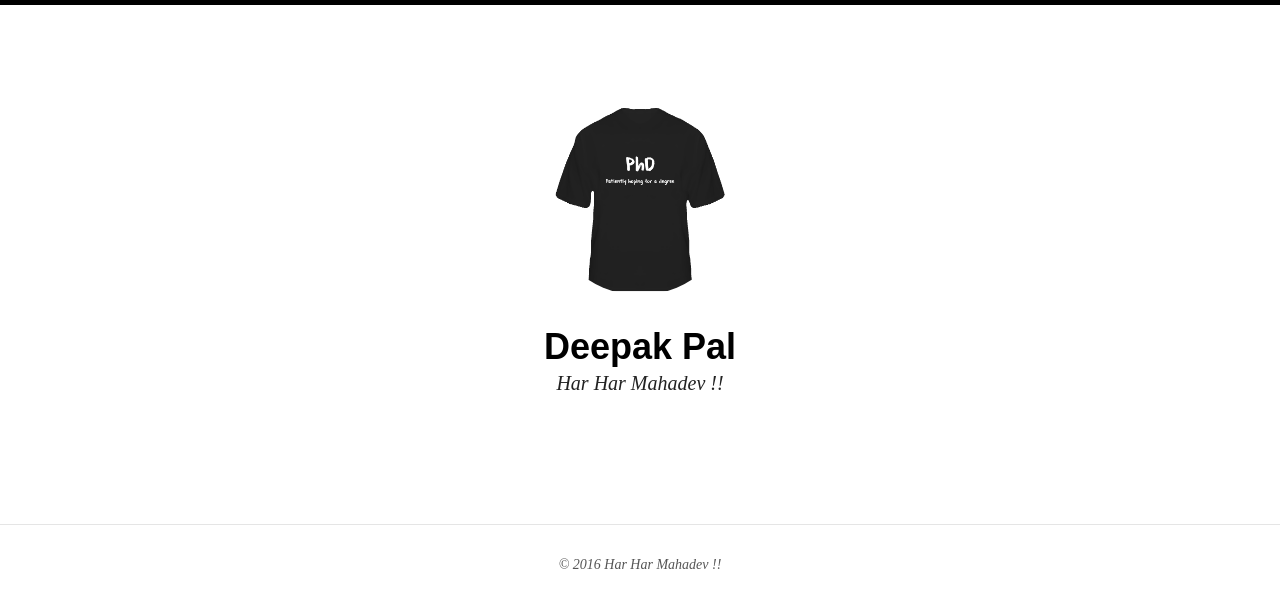
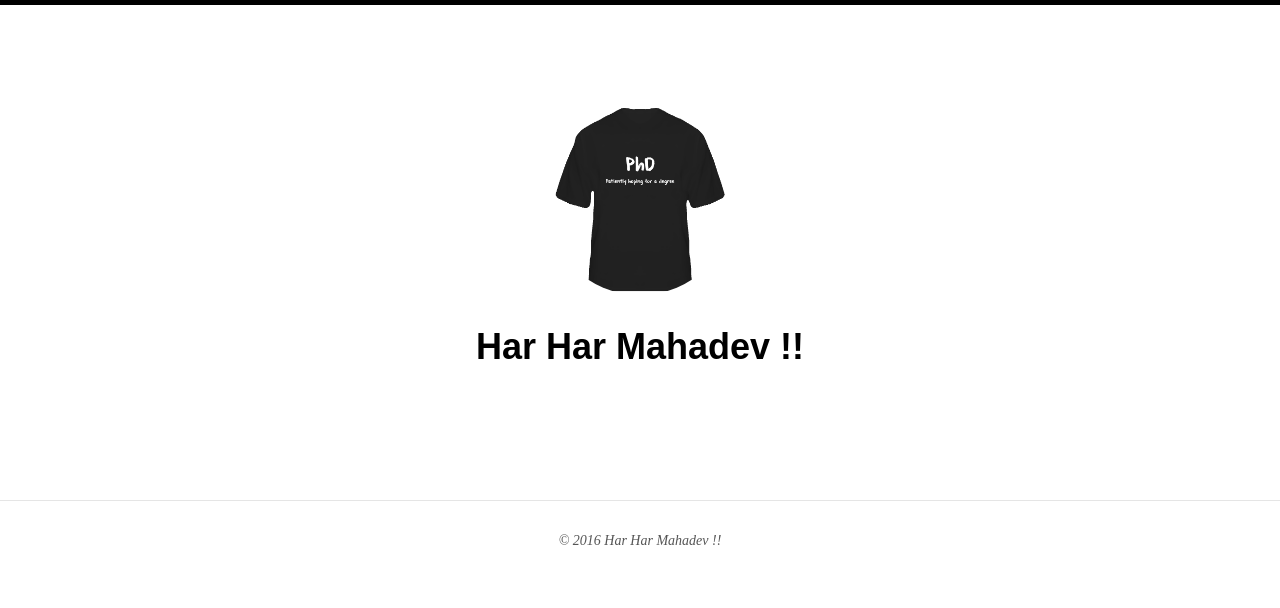
Before and after one commit to devmahadev/Research-Web, a Jekyll site: the page built from index.html, in a window 1280 px wide. Shown: the top 608 px of the page. Built offline with Jekyll 4.4.1, drawn with Linux system fonts in a browser that asks for light colours; nearby versions of some CDN libraries.

```diff
--- a/_config.yml
+++ b/_config.yml
@@ -1,9 +1,9 @@
 # Site wide configuration
 
 layout: page
-title: Deepak Pal
+title: Har Har Mahadev !!
 locale: en_US
-description: Har Har Mahadev !!
+description:
 modified: 2014-08-08T19:44:38.564948-04:00
 search_omit: true
 logo: site-logo.png
```
